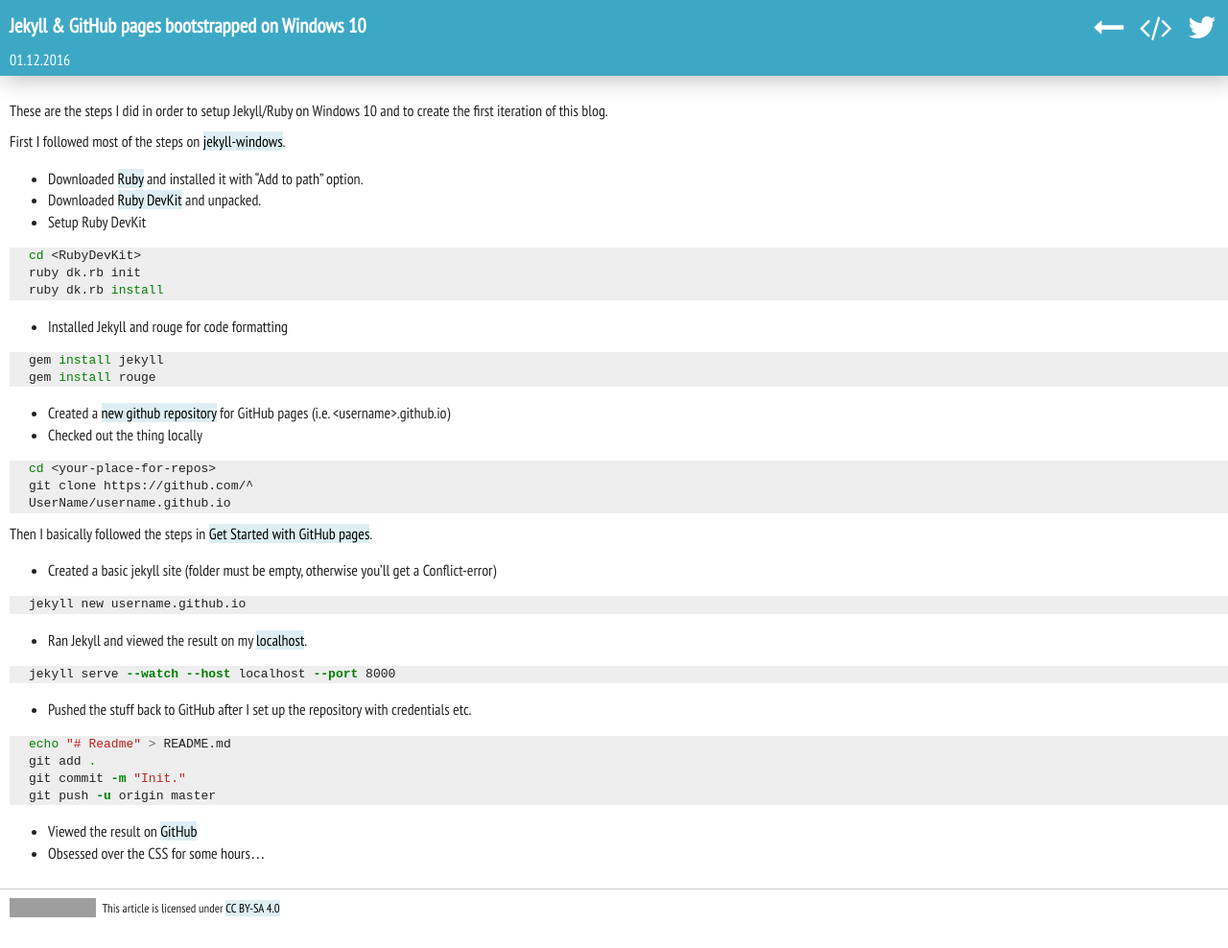
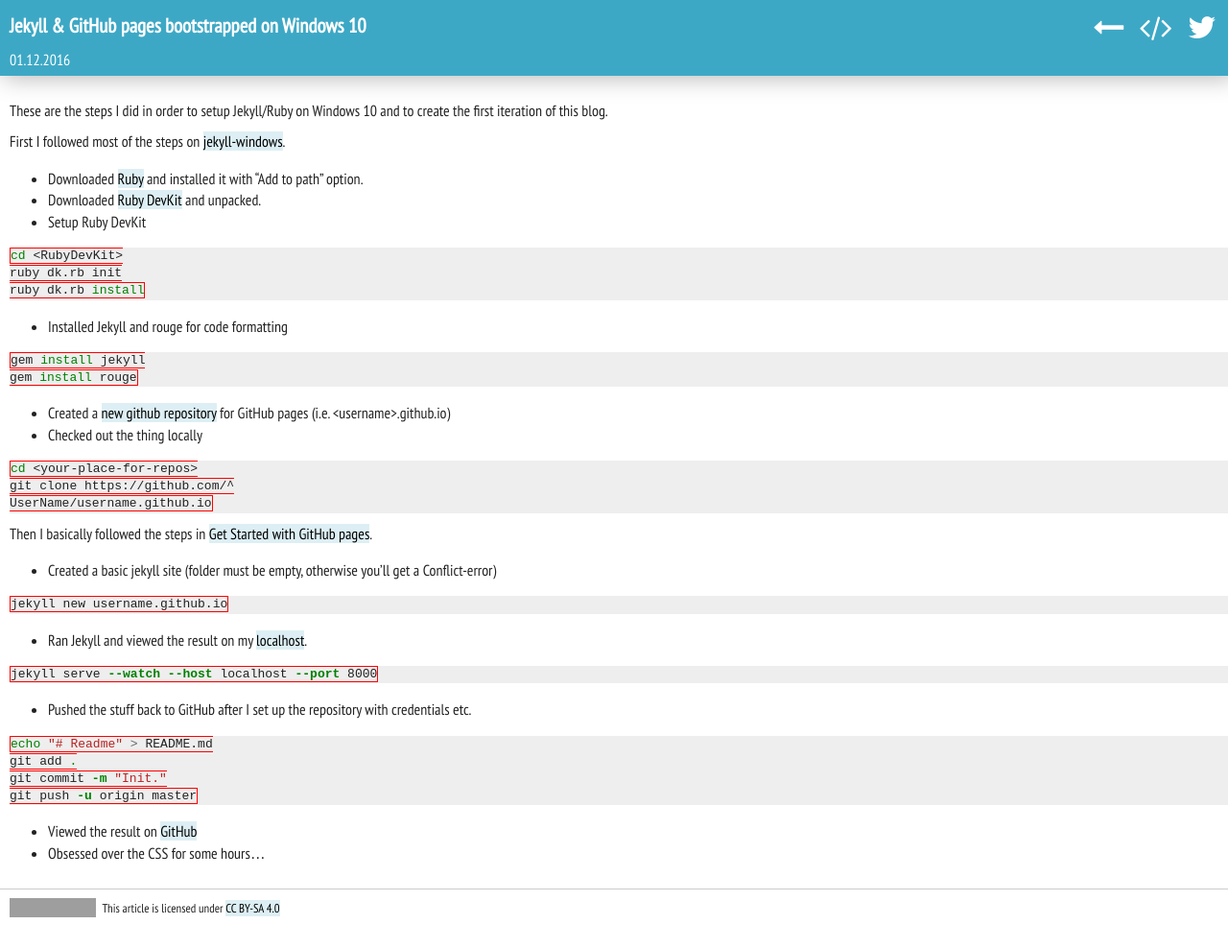
Before and after one commit to BastiTee/localhost, a Jekyll site: the page built from _posts/2016-12-01-jekyll-github-pages-bootstrap-on-win.md, in a window 1280 px wide and 988 px high. Shown: the whole window at 96% size. Built offline with Jekyll 4.4.1, drawn with Linux system fonts in a browser that asks for light colours; grey boxes are pictures that could not be loaded.

Commit message:
fixed word break on code;

```diff
--- a/css/main.css
+++ b/css/main.css
@@ -342,9 +342,17 @@
 .highlight .hll { background-color: #ffffcc }
 .highlight  {
     background: #eee;
-    margin:0px;
-    padding-left: 10px;
+    margin: 0px;
 }
+.highlight code {
+    border: 1px solid red;
+    white-space: pre-wrap;
+    white-space: -moz-pre-wrap;
+    white-space: -pre-wrap;
+    white-space: -o-pre-wrap;
+    word-wrap: break-word;
+}
+
 .highlight .c { color: #408080; font-style: italic } /* Comment */
 .highlight .err { border: 1px solid #FF0000 } /* Error */
 .highlight .k { color: #008000; font-weight: bold } /* Keyword */
```
